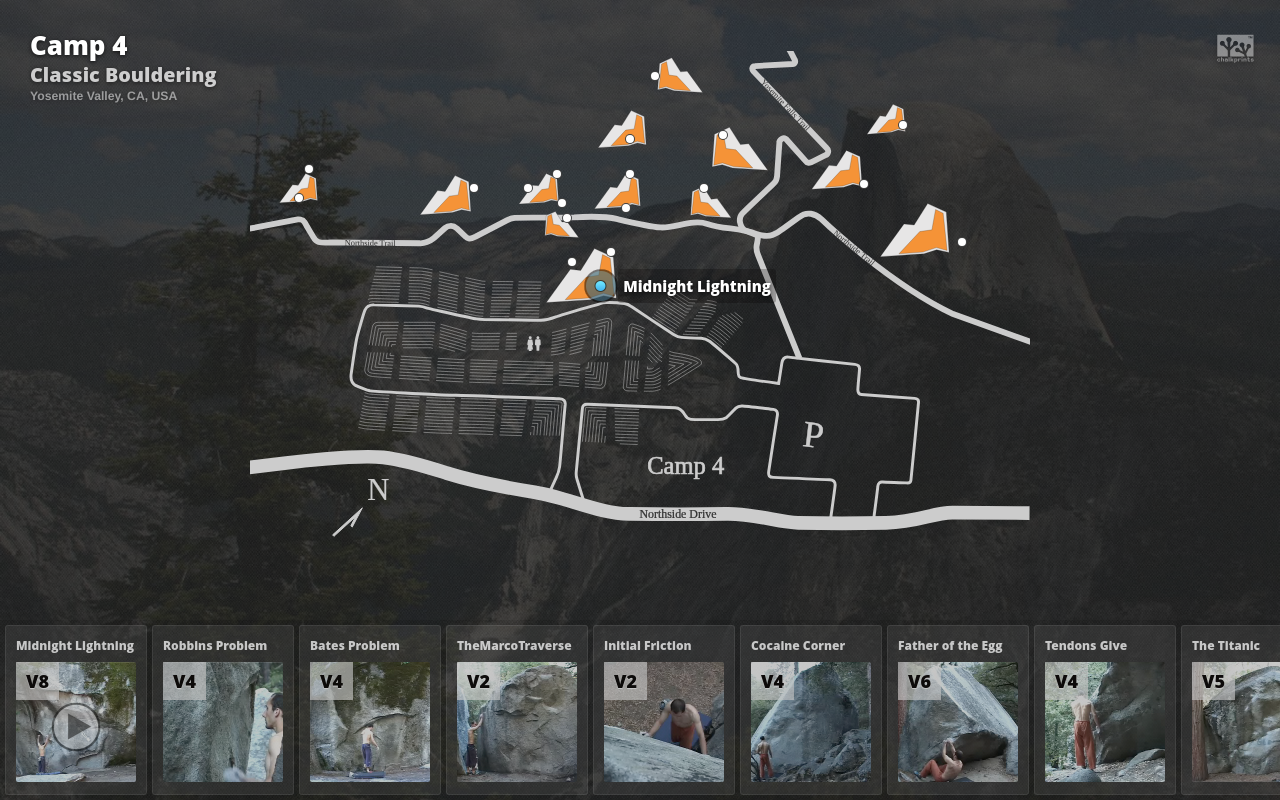
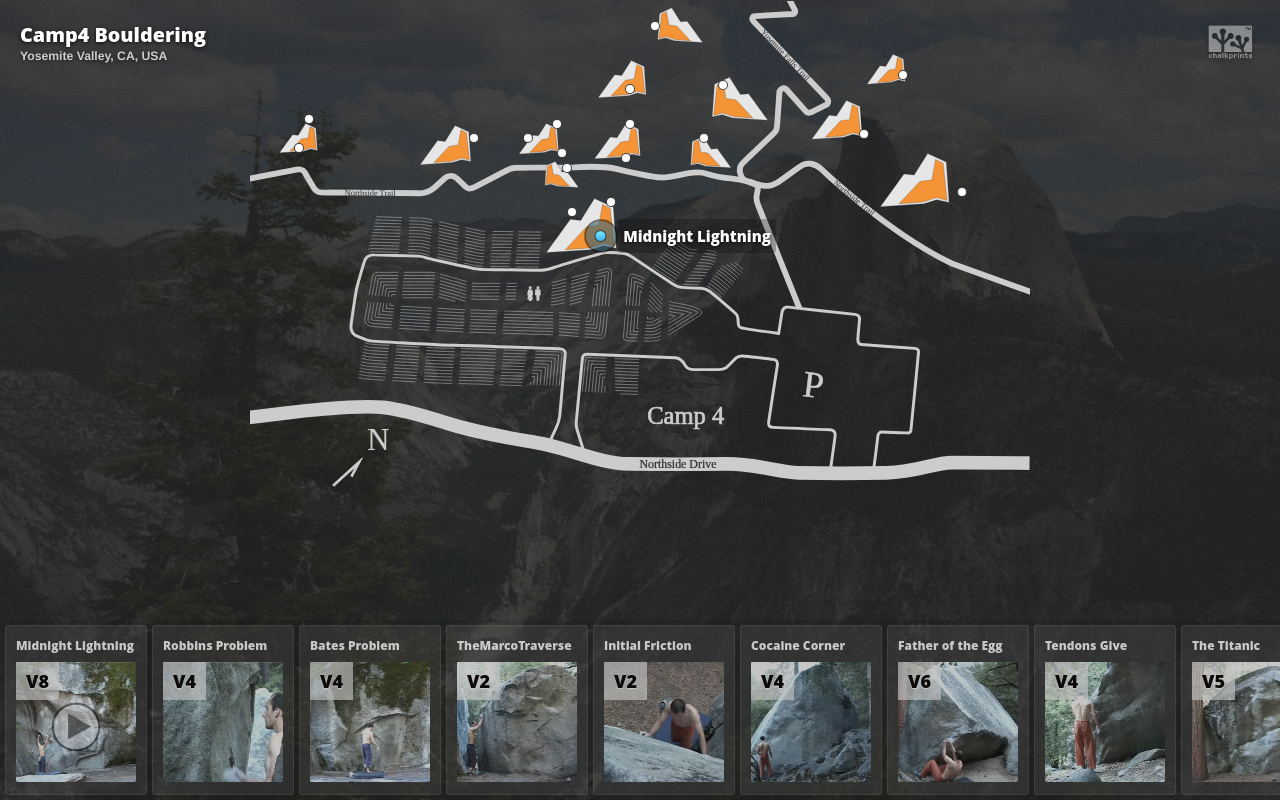
Before and after one commit to chalkprints/chalkprints.github.io, a plain HTML site: page index.html in a window 1280 px wide. Drawn offline with Linux system fonts and the light colour scheme.

Commit message:
WE ARE CSS GURUS !!!!
- Kosta

```diff
--- a/assets/styles/camp4.css
+++ b/assets/styles/camp4.css
@@ -28,8 +28,8 @@ body {
 .logo {
 	right: 0;
 	width: 100px; height: 100px;
-	background: transparent url(../images/logo-small.png) no-repeat 30px 30px;
-	background-size: 50px auto;
+	background: transparent url(../images/logo-small.png) no-repeat 20px 20px;
+	background-size: 60px auto;
 	opacity: 0.5;
 	cursor: pointer;
 }
--- a/index.html
+++ b/index.html
@@ -69,12 +69,11 @@
         <div class="content container">
             <div class="row">
                 <div class="columns sixteen clearfix">
-                    <div class="banner floatleft white textshadow pad30">
-                        <h6 class="bold">Camp 4</h6>
-                        <h7 class="muted75 bold">Classic Bouldering</h7>
-                        <p class="muted50 semibold subtitle">Yosemite Valley, CA, USA</p>
+                    <div class="banner floatleft white textshadow pad20">
+                        <h7 class="bold">Camp4 Bouldering</h7>
+                        <p class="muted75 semibold subtitle">Yosemite Valley, CA, USA</p>
                     </div>
-                    <div class="logo absolute pad30"><h1>Chalkprints</h1></div>
+                    <div class="logo absolute pad20"><h1>Chalkprints</h1></div>
                 </div>
             </div>
             <div class="row">
@@ -275,7 +274,9 @@
             $(".thumbcontainer .thumb .selected").remove();
         });
 
-        // Initialize by highlighting the first climb
+        // Initialize
+        // 1. Highlight first climb
+        // 2. Resize needed for Safari miminal-ui mode
         $(".thumbcontainer td:nth-child(1)").mouseenter();
         sizeContent();
     });
```
